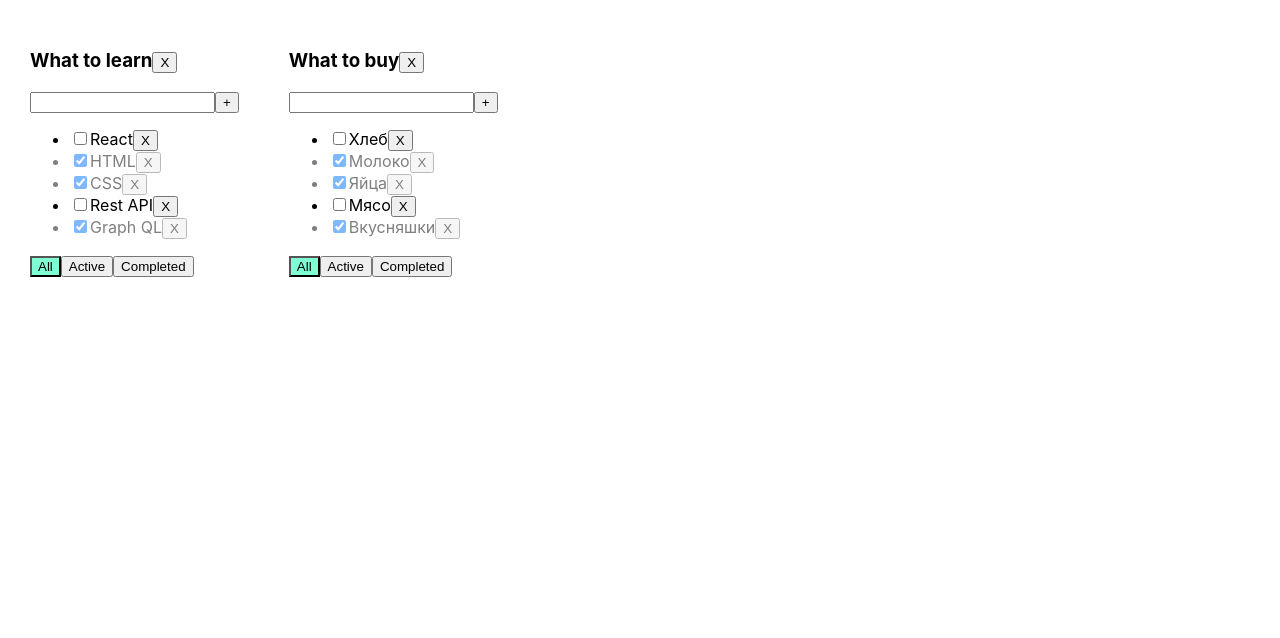
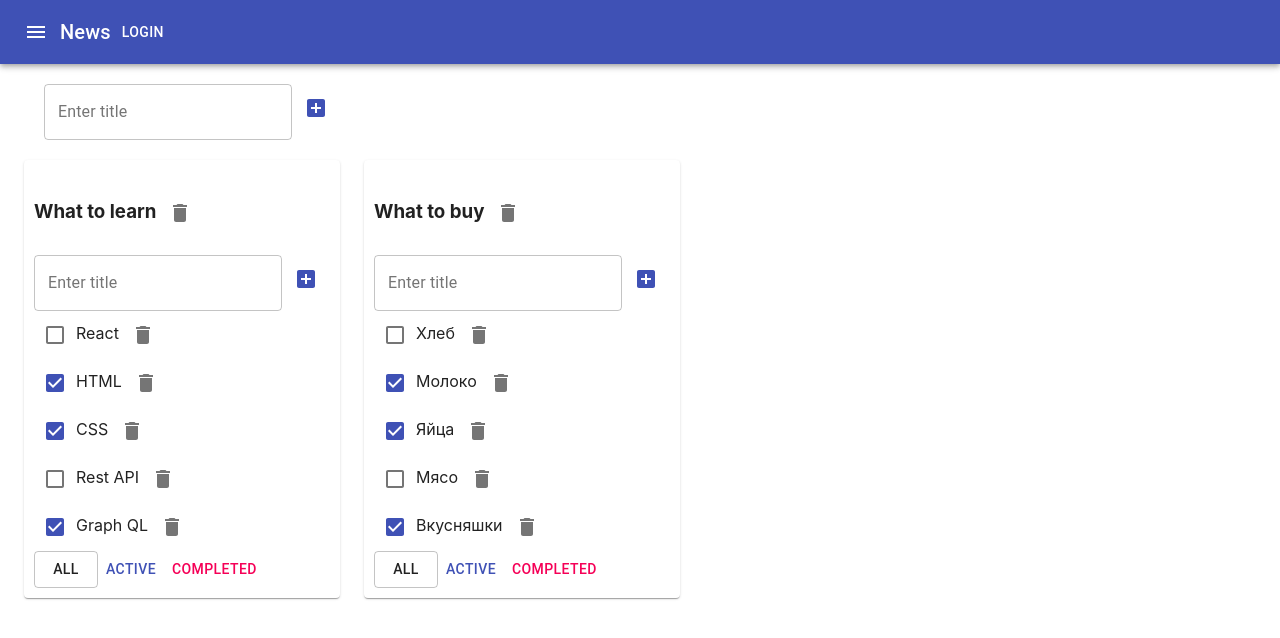
Before and after one commit to alicereactus/project-todolist-ts, a React (Create React App) app: page / in a window 1280 px wide. Shown: the top 638 px of the page. Built offline with nearby package versions, Linux system fonts and the light colour scheme.

Commit message:
add material styles

```diff
--- a/package.json
+++ b/package.json
@@ -4,6 +4,8 @@
   "private": true,
   "homepage": "https://alicereactus.github.io/project-todolist-ts",
   "dependencies": {
+    "@material-ui/core": "^4.11.1",
+    "@material-ui/icons": "^4.9.1",
     "@testing-library/jest-dom": "^4.2.4",
     "@testing-library/react": "^9.3.2",
     "@testing-library/user-event": "^7.1.2",
--- /dev/null
+++ b/src/AddItemForm.tsx
@@ -0,0 +1,58 @@
+import React, { useState, ChangeEvent, KeyboardEvent } from 'react';
+import { IconButton, TextField } from '@material-ui/core';
+import { AddBox } from '@material-ui/icons';
+
+type AddItemFormType = {
+  addItem: (title: string) => void
+}
+
+function AddItemForm(props: AddItemFormType) {
+
+  const [title, setTitle] = useState<string>('')
+  const [error, setError] = useState<string | null>('')
+
+  const onTitleChangeHandler = (e: ChangeEvent<HTMLInputElement>) => {
+    setError('')
+    setTitle(e.currentTarget.value)
+  }
+
+  const onKeyDownAddItem = (e: KeyboardEvent<HTMLInputElement>) => {
+    setError(null)
+    if (e.key === 'Enter') {
+      addItem()
+    } else if (e.key === 'Escape') {
+      setTitle('')
+    }
+  }
+
+  const addItem = () => {
+    const trimmedTitle = title.trim()
+    if (trimmedTitle !== '') {
+      props.addItem(trimmedTitle)
+    } else {
+      setError('Title is required!')
+    }
+    setTitle('')
+  }
+
+  return (
+    <div>
+      <TextField
+        variant='outlined'
+        error={!!error}
+        value={title}
+        onChange={onTitleChangeHandler}
+        onKeyDown={onKeyDownAddItem}
+        label='Enter title'
+        helperText={error}
+      />
+      <IconButton
+        color='primary'
+        onClick={addItem}>
+        <AddBox />
+      </IconButton>
+    </div>
+  )
+}
+
+export default AddItemForm
--- a/src/App.css
+++ b/src/App.css
@@ -1,4 +1,4 @@
-.App {
+/* .App {
   padding: 30px;
   display: flex;
 }
@@ -21,4 +21,4 @@
 
 .is-done {
   opacity: 0.5;
-}
+} */
--- a/src/App.tsx
+++ b/src/App.tsx
@@ -2,6 +2,9 @@ import React, { useState } from 'react';
 import './App.css';
 import TodoList from './TodoList';
 import { v1 } from 'uuid';
+import AddItemForm from './AddItemForm';
+import { AppBar, Button, Container, Grid, IconButton, Paper, Toolbar, Typography } from '@material-ui/core';
+import { Menu } from '@material-ui/icons';
 
 export type TaskType = {
   id: string
@@ -74,6 +77,14 @@ function App() {
     }
   }
 
+  function changeTodolistTitle(title: string, todoListID: string) {
+    const todoList = todoLists.find(tl => tl.id === todoListID)
+    if (todoList) {
+      todoList.title = title
+      setTodoLists([...todoLists])
+    }
+  }
+
   function changeTaskStatus(taskID: string, isDone: boolean, todoListID: string) {
     const todoListTasks = tasks[todoListID]
     const task: TaskType | undefined = todoListTasks.find(task => task.id === taskID)
@@ -83,11 +94,31 @@ function App() {
     }
   }
 
+  function changeTaskTitle(taskID: string, title: string, todoListID: string) {
+    const todoListTasks = tasks[todoListID]
+    const task: TaskType | undefined = todoListTasks.find(task => task.id === taskID)
+    if (task) {
+      task.title = title
+      setTasks({ ...tasks })
+    }
+  }
+
   function removeTodoList(todoListID: string) {
     const filteredTodoLists = todoLists.filter(tl => tl.id !== todoListID)
     delete tasks[todoListID]
     setTodoLists(filteredTodoLists)
     setTasks({ ...tasks })
+  }
+
+  function addTodolistItem(title: string) {
+    const newTodoListID = v1()
+    const newTodoList: TodoListType = {
+      id: newTodoListID,
+      title: title,
+      filter: 'all'
+    }
+    setTodoLists([...todoLists, newTodoList])
+    setTasks({ ...tasks, [newTodoListID]: [] })
   }
 
   // setTasks(tasks.map(task => {
@@ -109,6 +140,23 @@ function App() {
   // }
   return (
     <div className="App">
+      <AppBar position="static">
+        <Toolbar>
+          <IconButton edge="start" color="inherit" aria-label="menu">
+            <Menu />
+          </IconButton>
+          <Typography variant="h6">
+            News
+                    </Typography>
+          <Button color="inherit">Login</Button>
+        </Toolbar>
+      </AppBar>
+
+      <Container fixed>
+        <Grid container style={{ padding: '20px' }}>
+          <AddItemForm addItem={addTodolistItem} />
+        </Grid>
+        <Grid container spacing={3}>
           {
             todoLists.map(tl => {
               let tasksForTodoList = tasks[tl.id]
@@ -119,6 +167,8 @@ function App() {
                 tasksForTodoList = tasks[tl.id].filter(task => task.isDone === true)
               }
               return (
+                <Grid item>
+                  <Paper style={{ padding: '10px' }}>
                     <TodoList
                       key={tl.id}
                       id={tl.id}
@@ -129,12 +179,17 @@ function App() {
                       removeTask={removeTask}
                       changeFilter={changeFilter}
                       changeTaskStatus={changeTaskStatus}
-              removeTodoList={removeTodoList} />
+                      removeTodoList={removeTodoList}
+                      changeTaskTitle={changeTaskTitle}
+                      changeTodolistTitle={changeTodolistTitle} />
+                  </Paper>
+                </Grid>
               )
             }
             )
           }
-
+        </Grid>
+      </Container>
     </div>
   );
 }
--- /dev/null
+++ b/src/EditableSpan.tsx
@@ -0,0 +1,41 @@
+import { TextField } from '@material-ui/core';
+import React, { useState, ChangeEvent, KeyboardEvent } from 'react';
+
+type EditableSpanType = {
+  title: string
+  changeValue: (newValue: string) => void
+}
+
+function EditableSpan(props: EditableSpanType) {
+
+  const [editMode, setEditMode] = useState<boolean>(false)
+  const [title, setTitle] = useState<string>(props.title)
+
+  const activatedEditMode = () => {
+    setEditMode(true)
+  }
+
+  const deActivatedEditMode = () => {
+    setEditMode(false)
+    props.changeValue(title)
+  }
+
+  const onChangeTitle = (e: ChangeEvent<HTMLInputElement>) => {
+    setTitle(e.currentTarget.value)
+  }
+
+  return (editMode
+    ?
+    <TextField
+      variant='outlined'
+      value={title}
+      onBlur={deActivatedEditMode}
+      onChange={onChangeTitle}
+      autoFocus={true}
+    />
+    : <span
+      onDoubleClick={activatedEditMode}>{props.title}</span>
+  )
+}
+
+export default EditableSpan
--- a/src/TodoList.tsx
+++ b/src/TodoList.tsx
@@ -1,5 +1,10 @@
-import React, { useState, ChangeEvent, KeyboardEvent } from 'react';
+import React, { ChangeEvent } from 'react';
 import { FilterValuesType, TaskType } from './App';
+import AddItemForm from './AddItemForm';
+import EditableSpan from './EditableSpan';
+import { Checkbox, IconButton } from '@material-ui/core';
+import { Delete } from '@material-ui/icons';
+import { Button } from '@material-ui/core';
 
 type PropsType = {
   id: string
@@ -11,81 +16,68 @@ type PropsType = {
   changeFilter: (newFilterValue: FilterValuesType, todoListID: string) => void
   changeTaskStatus: (taskID: string, isDone: boolean, todoListID: string) => void
   removeTodoList: (todoListID: string) => void
+  changeTaskTitle: (taskID: string, title: string, todoListID: string) => void
+  changeTodolistTitle: (title: string, todoListID: string) => void
 }
 
 function TodoList(props: PropsType) {
-  const [title, setTitle] = useState<string>('')
-  const [error, setError] = useState<string | null>('')
-
   const tasks = props.tasks.map(task => {
 
-    const removeTask = () => props.removeTask(task.id, props.id)
+    const removeTask = () =>
+      props.removeTask(task.id, props.id)
+
     const changeTaskStatus = (e: ChangeEvent<HTMLInputElement>) =>
-    props.changeTaskStatus(task.id, e.currentTarget.checked, props.id)
+      props.changeTaskStatus(task.id, e.currentTarget.checked, props.id)
+
+    const changeTaskTitle = (newValue: string) =>
+      props.changeTaskTitle(task.id, newValue, props.id)
 
     return (
-      <li key={task.id} className={task.isDone ? 'is-done' : ''}>
-        <input onChange={changeTaskStatus} type="checkbox" checked={task.isDone} />
-        <span>{task.title}</span>
-        <button onClick={removeTask}>X</button>
-      </li>
+      <div key={task.id} className={task.isDone ? 'is-done' : ''}>
+        <Checkbox
+          onChange={changeTaskStatus}
+          color="primary"
+          checked={task.isDone} />
+        <EditableSpan changeValue={changeTaskTitle} title={task.title} />
+        <IconButton onClick={removeTask}>
+          <Delete />
+        </IconButton>
+      </div>
     )
   })
 
-  const addTask = () => {
-    const trimmedTitle = title.trim()
-    if (trimmedTitle !== '') {
-      props.addTask(trimmedTitle, props.id)
-    } else {
-      setError('Title is required!')
-    }
-    setTitle('')
-  }
-
-  const onKeyDownAddTask = (e: KeyboardEvent<HTMLInputElement>) => {
-    setError(null)
-    if (e.key === 'Enter') {
-      addTask()
-    } else if (e.key === 'Escape') {
-      setTitle('')
-    }
-  }
-  const onTitleChangeHandler = (e: ChangeEvent<HTMLInputElement>) => {
-    setError('')
-    setTitle(e.currentTarget.value)
-  }
+  const addTask = (title: string) => props.addTask(title, props.id)
+  const changeTodolistTitle = (title: string) => props.changeTodolistTitle(title, props.id)
+  const removeTodoList = () => props.removeTodoList(props.id)
   const onAllClickHandler = () => props.changeFilter('all', props.id);
   const onActiveClickHandler = () => props.changeFilter('active', props.id);
   const onCompletedClickHandler = () => props.changeFilter('completed', props.id)
 
   return (
     <div>
-      <h3>{props.title}<button onClick={() => props.removeTodoList(props.id)}>X</button></h3>
+      <h3>
+        <EditableSpan title={props.title} changeValue={changeTodolistTitle} />
+        <IconButton onClick={removeTodoList}>
+          <Delete />
+        </IconButton>
+      </h3>
+      <AddItemForm addItem={addTask} />
       <div>
-        <input
-          value={title}
-          onChange={onTitleChangeHandler}
-          onKeyDown={onKeyDownAddTask}
-          className={error ? 'error' : ''} />
-        <button onClick={addTask}>+</button>
-        {error && <div className={'error-message'}>{error}</div>}
+        {tasks}
       </div>
-      <ul>
-        {tasks}
-      </ul>
       <div>
-        <button
-          className={props.filter === 'all' ? 'active-filter' : ''}
-          onClick={onAllClickHandler}>All
-          </button>
-        <button
-          className={props.filter === 'active' ? 'active-filter' : ''}
-          onClick={onActiveClickHandler}>Active
-          </button>
-        <button
-          className={props.filter === 'completed' ? 'active-filter' : ''}
-          onClick={onCompletedClickHandler}>Completed
-          </button>
+        <Button
+          variant={props.filter === 'all' ? 'outlined' : 'text'}
+          onClick={onAllClickHandler}
+          color='default'>All</Button>
+        <Button
+          variant={props.filter === 'active' ? 'outlined' : 'text'}
+          onClick={onActiveClickHandler}
+          color='primary'>Active</Button>
+        <Button
+          variant={props.filter === 'completed' ? 'outlined' : 'text'}
+          onClick={onCompletedClickHandler}
+          color='secondary'>Completed</Button>
       </div>
     </div>
   )
```
Also changed, not shown: 2 other files (tests, documents, lock files or other folders). Lines whose indentation alone changed are shown as unchanged.
